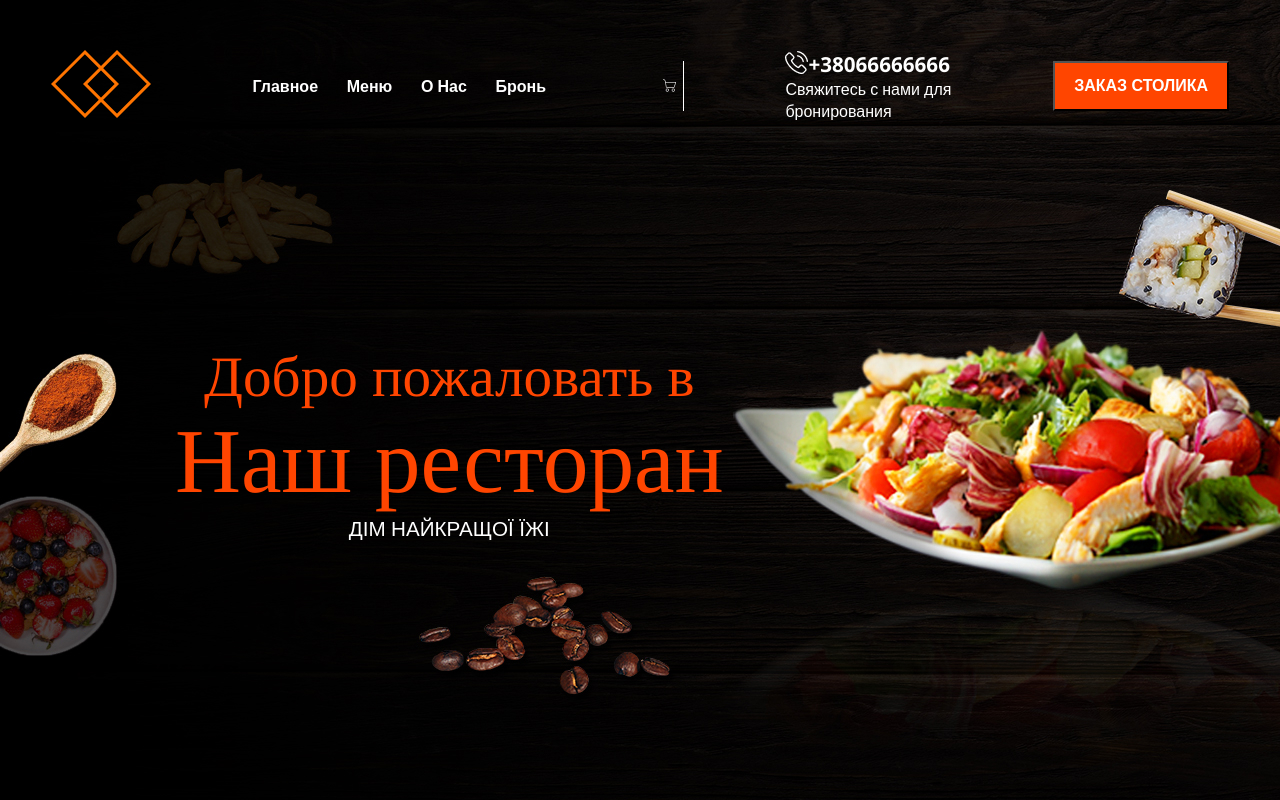
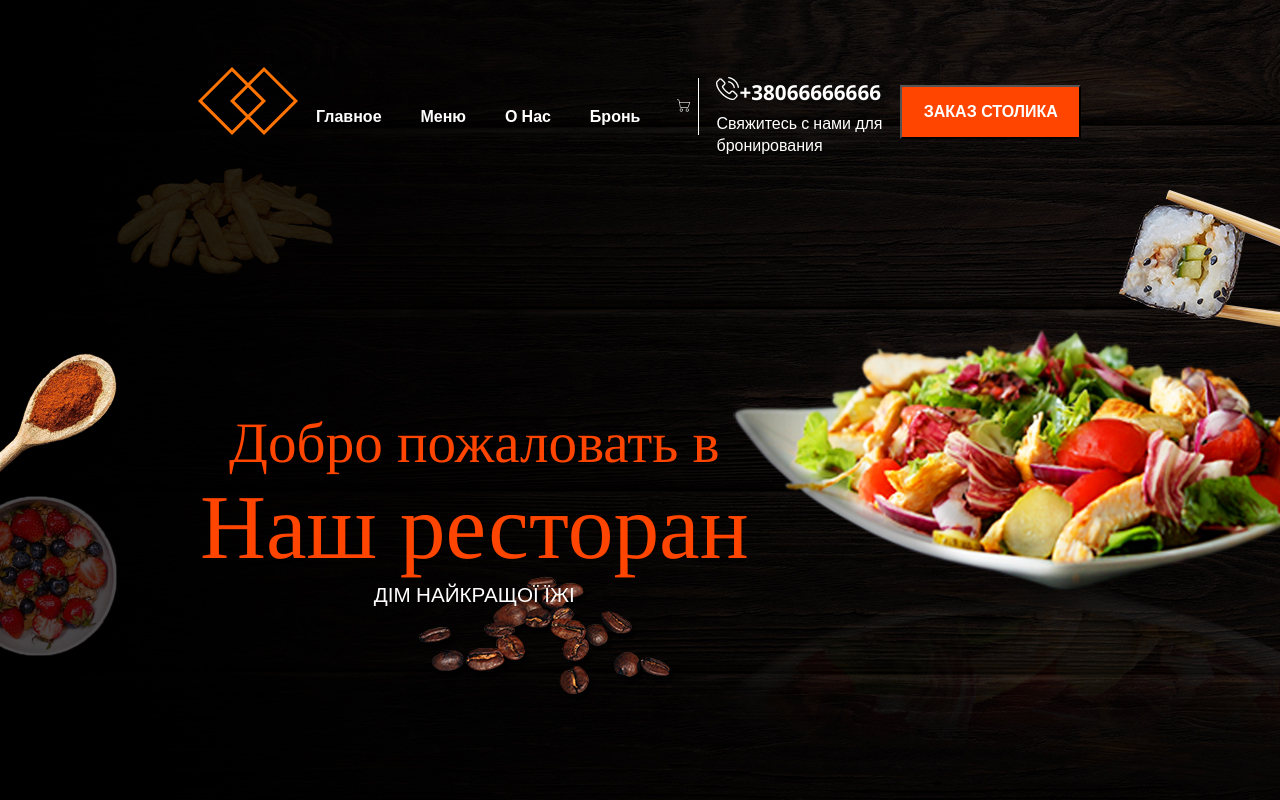
Before and after one commit to ElenaBogoslavskaya/Shop, a plain HTML site: page index.html in a window 1280 px wide. Drawn offline with nearby package versions, Linux system fonts and the light colour scheme.

Commit message:
change to rem2

```diff
--- a/index.css
+++ b/index.css
@@ -1,11 +1,11 @@
 body {
   margin: 0;
   font-family: "Open Sans", sans-serif;
-  font-size: 14px;
+  font-size: 40px;
 }
 
-.conteiner {
-  margin: 0px 166px;
+.container {
+  margin: 0rem 11.857rem;
 }
 
 .header {
@@ -16,7 +16,7 @@ body {
 }
 
 .header-line {
-  padding-top: 50px;
+  padding-top: 3.571rem;
   display: flex;
   align-items: center;
   justify-content: space-around;
@@ -27,7 +27,7 @@ body {
   text-decoration: none;
   font-weight: 700;
   font-size: 1rem;
-  margin-right: 25px;
+  margin-right: 1.785rem;
   transition: color 0.3s linear;
 }
 
@@ -37,15 +37,15 @@ body {
 
 .cart {
   position: relative;
-  border-right: 1px solid #ffffff;
-  padding-right: 10px;
-  height: 50px;
+  border-right: 0.071rem solid #ffffff;
+  padding-right: 0.714rem;
+  height: 3.571rem;
 }
 
 .cart-img {
   position: absolute;
-  top: 18px;
-  right: 7px;
+  top: 1.285rem;
+  right: 0.5rem;
 }
 
 .num {
@@ -74,7 +74,7 @@ body {
 .button {
   background-color: orangered;
   color: white;
-  padding: 14px 19px;
+  padding: 1rem 1.357rem;
   font-size: 1rem;
   font-weight: 700;
   transition: background-color 0.2s linear;
@@ -96,8 +96,8 @@ body {
 
   text-align: center;
   position: absolute;
-  left: 175px;
-  top: 222px;
+  left: 12.5rem;
+  top: 15.857rem;
 }
 .header-subtitle {
   font-size: 5.714rem;
```
